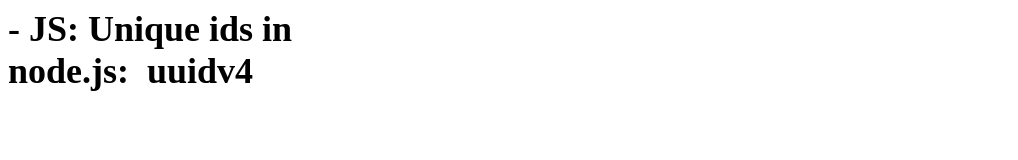
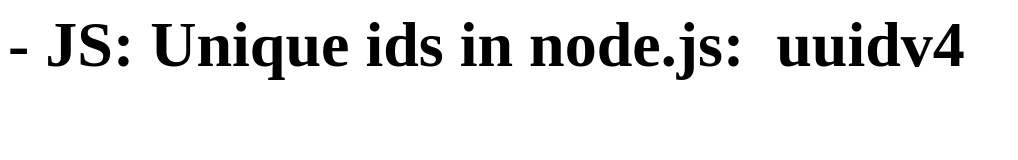
Before and after one commit to lawrluor/noteDisplayer, a plain HTML site: page index.html in a window 1280 px wide. Shown: the whole page, without its empty margins (0-1018 px from the left). Drawn offline with Linux system fonts and the light colour scheme.

Commit message:
larger styling

```diff
--- a/main.css
+++ b/main.css
@@ -1,5 +1,5 @@
 body {
-  width: 300px;
-  font-size: 36px;
+  width: 100vw;
+  font-size: 64px;
   font-weight: bold;
 }
```
